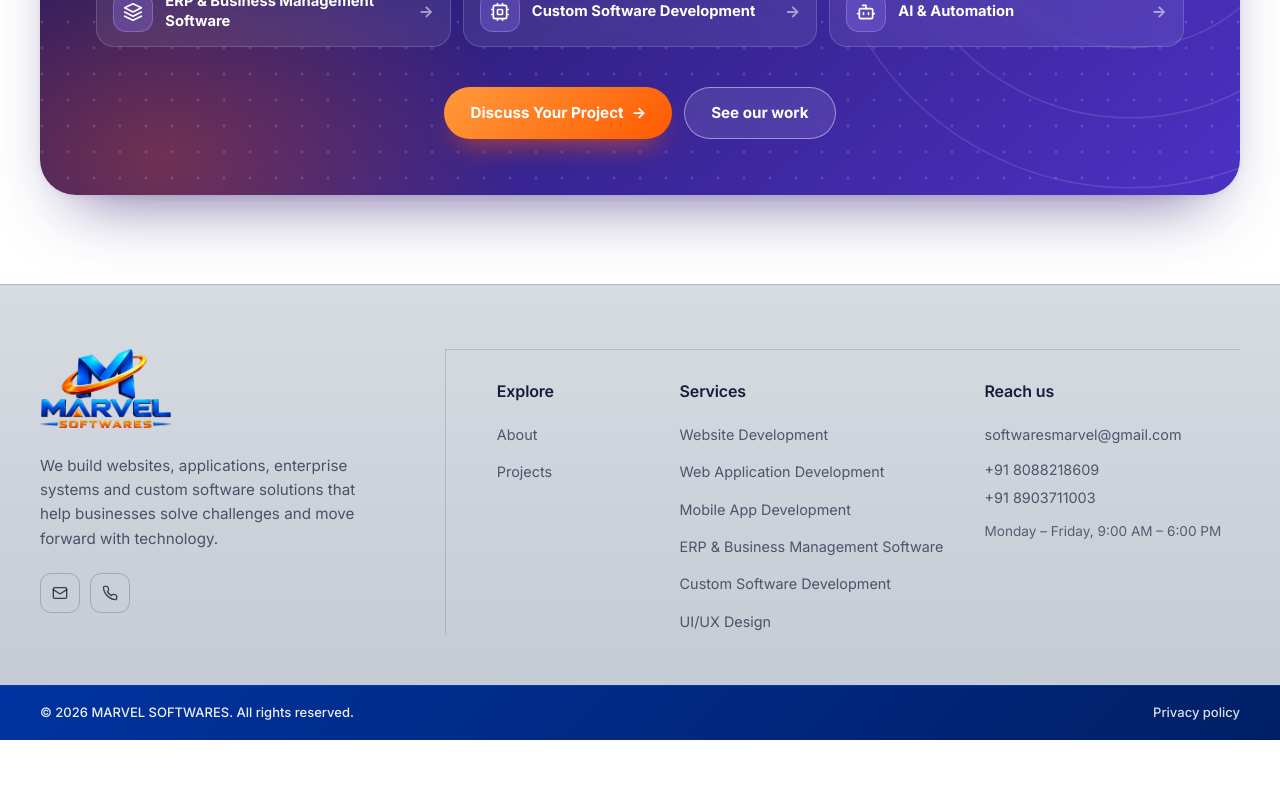
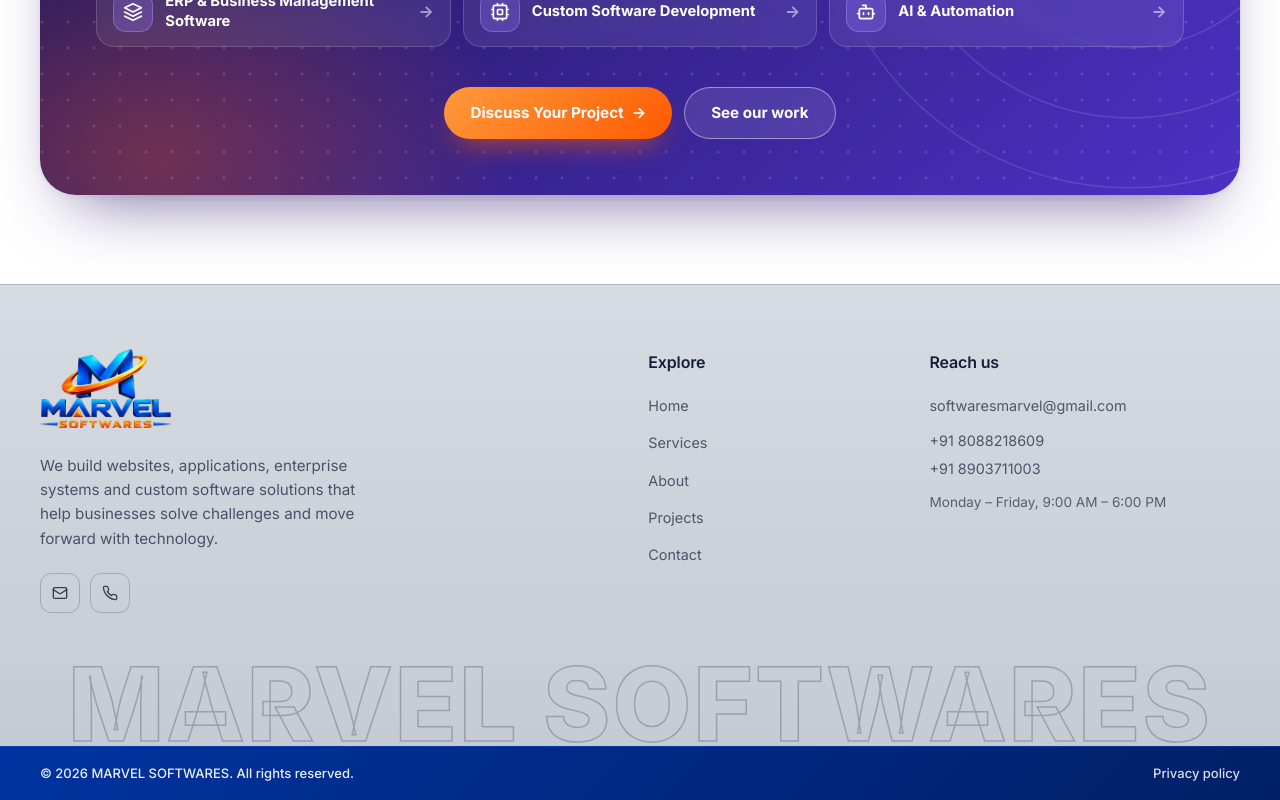
Before and after one commit to Lethinkj/marvel-softwares, a React (Vite) app: page /services in a window 1280 px wide. Shown: the part 7442-8242 px from the top of the page. Before the commit the page ends 8182 px from the top, so only its background shows below. Built offline with nearby package versions, Linux system fonts and the light colour scheme.

Commit message:
feat: Simplify Footer component by removing unused services links and updating layout styles

```diff
--- a/src/components/FooterV1.tsx
+++ b/src/components/FooterV1.tsx
@@ -1,26 +1,14 @@
 import { Link } from 'react-router-dom'
-import { navLinks, services, siteConfig } from '../data/siteData'
+import { navLinks, siteConfig } from '../data/siteData'
 import { MailIcon, PhoneIcon } from './Icons'
 
 /**
  * FooterV1 — editorial dark footer.
- * A brand column with the logo and contact actions, the site's own menu
- * split across three hairline-topped columns, an oversized outlined
- * wordmark and a slim legal bar.
+ * Brand column with logo and description on the left;
+ * Explore (all main pages) and Reach us on the right.
  */
 
 const CURRENT_YEAR = new Date().getFullYear()
-
-/** The same six services the site leads with. */
-const PRODUCT_LINKS = services.slice(0, 6).map((service) => ({
-  label: service.title,
-  to: `/services#${service.id}`,
-}))
-
-/** Drop links already covered by the Services column. */
-const EXPLORE_LINKS = navLinks.filter(
-  (link) => link.href !== '/' && link.href !== '/services' && link.href !== '/contact',
-)
 
 export function FooterV1() {
   return (
@@ -64,20 +52,9 @@ export function FooterV1() {
             <nav className="footer-col" aria-label="Explore">
               <h3 className="footer-col-title">Explore</h3>
               <ul className="footer-col-list">
-                {EXPLORE_LINKS.map((link) => (
+                {navLinks.map((link) => (
                   <li key={link.href}>
                     <Link to={link.href}>{link.label}</Link>
-                  </li>
-                ))}
-              </ul>
-            </nav>
-
-            <nav className="footer-col" aria-label="Services">
-              <h3 className="footer-col-title">Services</h3>
-              <ul className="footer-col-list">
-                {PRODUCT_LINKS.map((link) => (
-                  <li key={link.to}>
-                    <Link to={link.to}>{link.label}</Link>
                   </li>
                 ))}
               </ul>
@@ -106,6 +83,11 @@ export function FooterV1() {
             </nav>
           </div>
         </div>
+
+        {/* --- Oversized wordmark --- */}
+        <div className="footer-wordmark" aria-hidden="true">
+          <span>MARVEL SOFTWARES</span>
+        </div>
       </div>
 
       {/* --- Legal bar (Blue Theme, No Border Radius) --- */}
--- a/src/index.css
+++ b/src/index.css
@@ -1067,13 +1067,13 @@ h2[id] {
   display: grid;
   gap: 34px;
   padding-top: clamp(40px, 5vw, 64px);
-  padding-bottom: clamp(32px, 4vw, 52px);
+  padding-bottom: 0;
 }
 
 @media (min-width: 900px) {
   .footer-top {
-    grid-template-columns: minmax(0, 0.8fr) minmax(0, 1.8fr);
-    gap: clamp(28px, 4vw, 64px);
+    grid-template-columns: minmax(0, 1.15fr) minmax(0, 1.25fr);
+    gap: clamp(36px, 5vw, 72px);
     align-items: start;
   }
 }
@@ -1081,22 +1081,12 @@ h2[id] {
 .footer-links {
   display: grid;
   gap: 28px;
-  padding-top: 28px;
-  border-top: 1px solid rgba(20, 32, 58, 0.16);
-}
-
-@media (min-width: 640px) {
+}
+
+@media (min-width: 540px) {
   .footer-links {
-    grid-template-columns: minmax(0, 0.65fr) minmax(0, 1.2fr) minmax(max-content, 1.15fr);
-    gap: clamp(20px, 3vw, 40px);
-  }
-}
-
-@media (min-width: 900px) {
-  .footer-links {
-    grid-template-columns: minmax(0, 0.65fr) minmax(0, 1.2fr) minmax(max-content, 1.15fr);
-    border-left: 1px solid rgba(20, 32, 58, 0.16);
-    padding-left: clamp(28px, 4vw, 56px);
+    grid-template-columns: minmax(130px, 1fr) minmax(210px, 1.35fr);
+    gap: clamp(24px, 4vw, 56px);
   }
 }
 
@@ -1222,6 +1212,32 @@ h2[id] {
   letter-spacing: 0.12em;
   text-transform: uppercase;
   color: rgba(20, 32, 58, 0.82);
+}
+
+/* --- Oversized outlined wordmark --- */
+.footer-wordmark {
+  container-type: inline-size;
+  display: flex;
+  justify-content: center;
+  overflow: hidden;
+  margin-top: clamp(26px, 4vw, 52px);
+  margin-bottom: 0;
+  line-height: 0.8;
+  white-space: nowrap;
+  user-select: none;
+  pointer-events: none;
+}
+
+.footer-wordmark span {
+  flex: 0 0 auto;
+  /* fallback for browsers without container query units */
+  font-size: clamp(1.2rem, 6.4vw, 6.6rem);
+  /* sized against the container so the full name always fits */
+  font-size: 8.5cqw;
+  font-weight: 800;
+  letter-spacing: 0.02em;
+  color: transparent;
+  -webkit-text-stroke: 1.5px rgba(20, 32, 58, 0.25);
 }
 
 /* --- Legal bar (Blue Theme, No Border Radius) --- */
```
